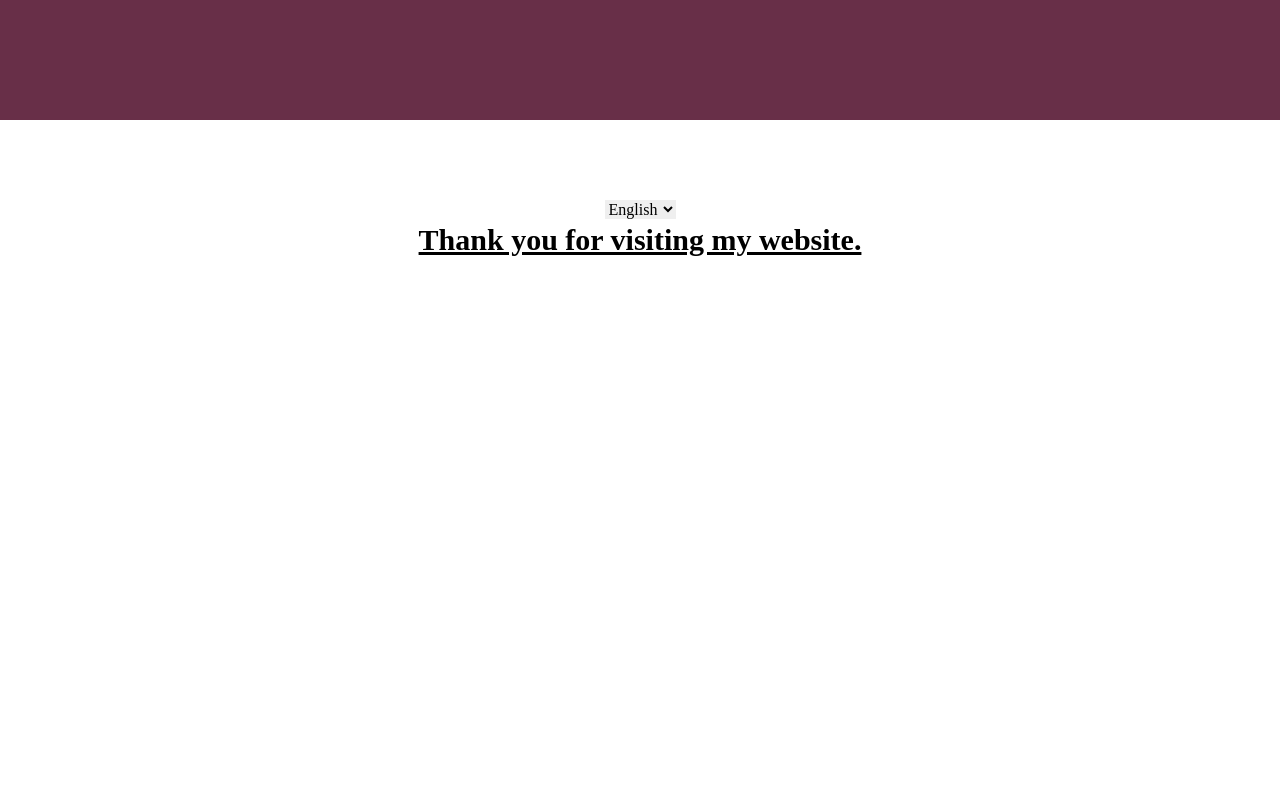
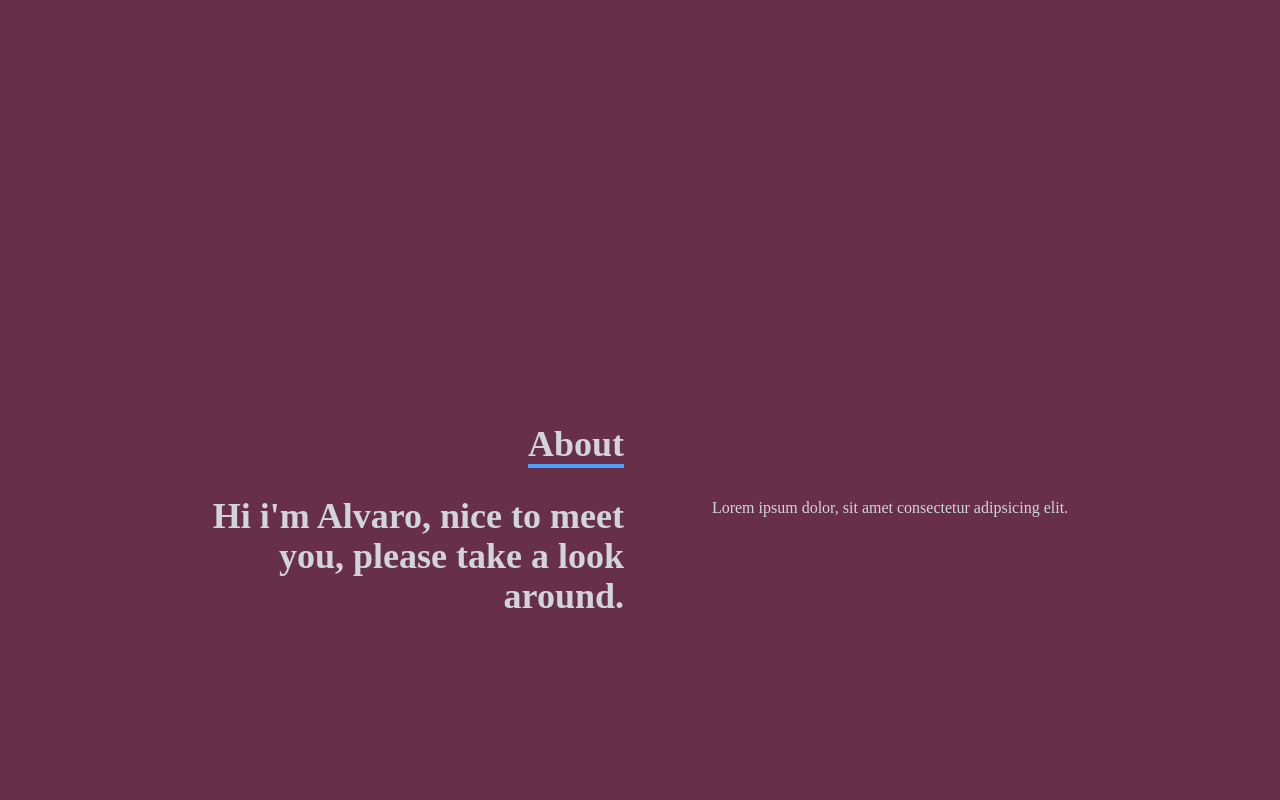
Before and after one commit to alvaro-mq/alvaro-mq.github.io, a React (Create React App) app: page / in a window 1280 px wide. Shown: the part 680-1480 px from the top of the page. Before the commit the page ends 938 px from the top, so only its background shows below. Built offline with nearby package versions, Linux system fonts and the light colour scheme.

Commit message:
feat: create about component

```diff
--- a/src/App.jsx
+++ b/src/App.jsx
@@ -2,6 +2,7 @@
 import { useTranslation } from 'react-i18next';
 import NavBar from './components/NavBar';
 import Home from './components/Home';
+import About from './components/About';
 
 function App() {
   const { t, i18n } = useTranslation();
@@ -15,6 +16,7 @@
     <div className="App">
       <NavBar />
       <Home />
+      <About />
       <select onChange={changeLanguageHandler} className="mt-20">
         <option value="en">English</option>
         <option value="es">Spanish</option>
--- /dev/null
+++ b/src/components/About.jsx
@@ -0,0 +1,30 @@
+import React from 'react';
+import { useTranslation } from 'react-i18next';
+
+const About = () => {
+  const { t } = useTranslation();
+  return (
+    <div name="about" className="w-full h-screen bg-[#682F48] text-gray-300">
+      <div className="flex flex-col justify-center items-center w-full h-full">
+        <div className="max-w-[1000px] w-full px-4 grid grid-cols-2 gap-8">
+          <div className="sm:text-right pb-8 pl-4">
+            <p className="text-4xl font-bold inline border-b-4 border-[#4DA2F7]">
+              {t('menu.about')}
+            </p>
+          </div>
+          <div></div>
+        </div>
+        <div className="max-w-[1000px] w-full grid sm:grid-cols-2 gap-8 px-4">
+          <div className="sm:text-right text-4xl font-bold">
+            <p>{t('about.presentation')}</p>
+          </div>
+          <div>
+            <p>{t('about.description')}</p>
+          </div>
+        </div>
+      </div>
+    </div>
+  );
+};
+
+export default About;
--- a/src/locales/en/translation.json
+++ b/src/locales/en/translation.json
@@ -14,5 +14,9 @@
         "iAm": "I’m a Full Stack Developer",
         "presentation": "Lorem ipsum dolor, sit amet consectetur adipisicing elit.",
         "viewWork": "View Work"
+    },
+    "about": {
+        "presentation": "Hi i'm Alvaro, nice to meet you, please take a look around.",
+        "description": "Lorem ipsum dolor, sit amet consectetur adipsicing elit."
     }
 }
--- a/src/locales/es/translation.json
+++ b/src/locales/es/translation.json
@@ -14,5 +14,9 @@
       "iAm": "Yo soy Full Stack Developer",
       "presentation": "Soy...",
       "viewWork": "Ver trabajos"
+    },
+    "about": {
+      "presentation": "Hola Yo soy Alvaro, mucho gusto en conocerte, por favor hecha un vistazo.",
+      "description": "Lorem ipsum dolor, sit amet consectetur adipsicing elit."
   }
 }
```
